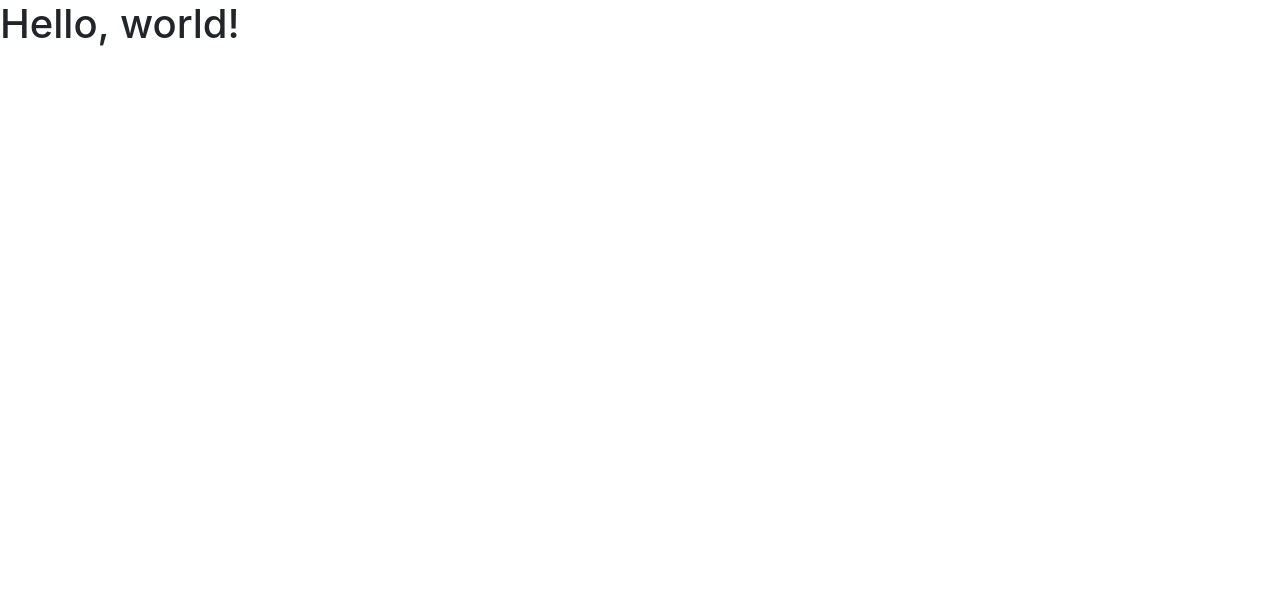
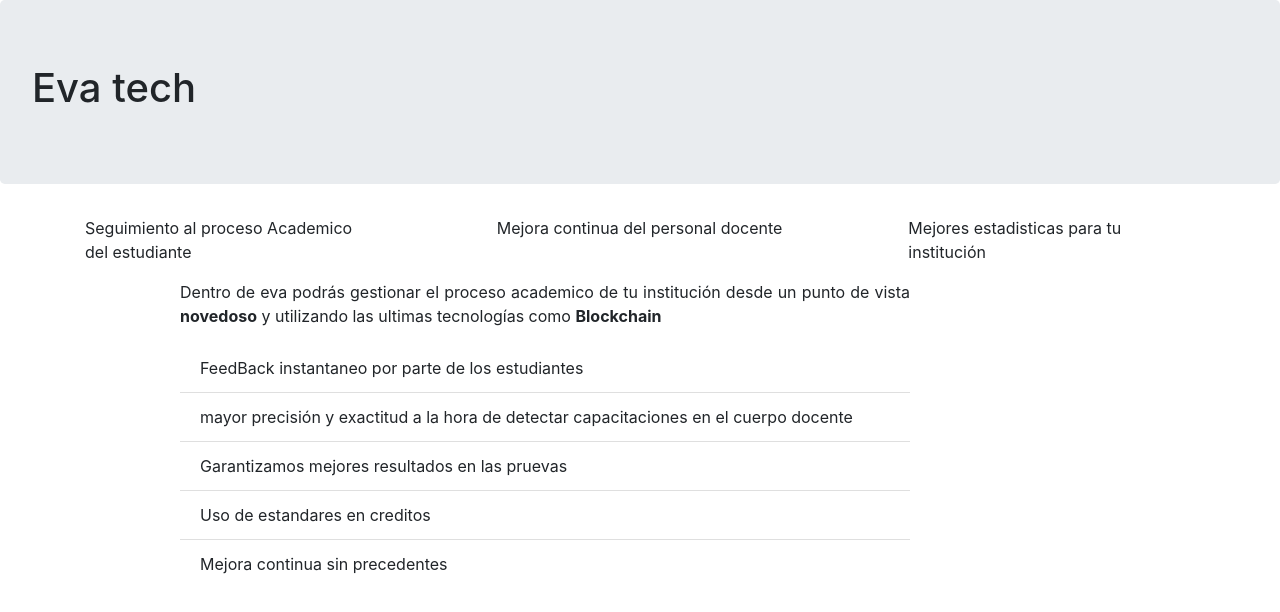
Before and after one commit to BlockchainCDMH/CursoBootstrap, a website: page index.html in a window 1280 px wide. Drawn offline with nearby package versions, Linux system fonts and the light colour scheme.

Commit message:
Se realiza una pagina de inicio muy basica para eva, solo contiene un esqueleto

```diff
--- a/index.html
+++ b/index.html
@@ -1,5 +1,6 @@
 <!doctype html>
 <html lang="en">
+
 <head>
   <!-- Required meta tags -->
   <meta charset="utf-8">
@@ -10,8 +11,36 @@
 
   <title>Hello, world!</title>
 </head>
+
 <body>
-    <h1>Hello, world!</h1>
+  <div class="jumbotron">
+    <h1>Eva tech</h1>
+  </div>
+  <div class="container">
+    <div class="row">
+      <div class="col-sm">
+        <p>Seguimiento al proceso Academico del estudiante</p>
+      </div>
+      <div class="col-sm offset-1">
+        <p>Mejora continua del personal docente</p>
+      </div>
+      <div class="col-sm offset-1">
+        <p>Mejores estadisticas para tu institución</p>
+      </div>
+    </div>
+    <div class="row">
+      <class class="col-sm-8 offset-1">
+        <p class="text-justify">Dentro de eva podrás gestionar el proceso academico de tu institución desde un punto de vista <b>novedoso</b> y utilizando las ultimas tecnologías como <b>Blockchain</b></p>
+        <div class="list-group list-group-flush">
+          <a class="list-group-item list-group-item-action">FeedBack instantaneo por parte de los estudiantes</a>
+          <a class="list-group-item list-group-item-action">mayor precisión y exactitud a la hora de detectar capacitaciones en el cuerpo docente</a>
+          <a class="list-group-item list-group-item-action">Garantizamos mejores resultados en las pruevas</a>
+          <a class="list-group-item list-group-item-action">Uso de estandares en creditos</a>
+          <a class="list-group-item list-group-item-action">Mejora continua sin precedentes</a>
+        </div>
+      </class>
+    </div>
+  </div>
 
   <!-- Optional JavaScript -->
   <!-- jQuery first, then Popper.js, then Bootstrap JS -->
@@ -19,4 +48,5 @@
   <script src="node_modules/@popperjs/core/dist/umd/popper.min.js"></script>
   <script src="node_modules/bootstrap/dist/js/bootstrap.min.js"></script>
 </body>
+
 </html>
```
Lines whose indentation alone changed are shown as unchanged.
